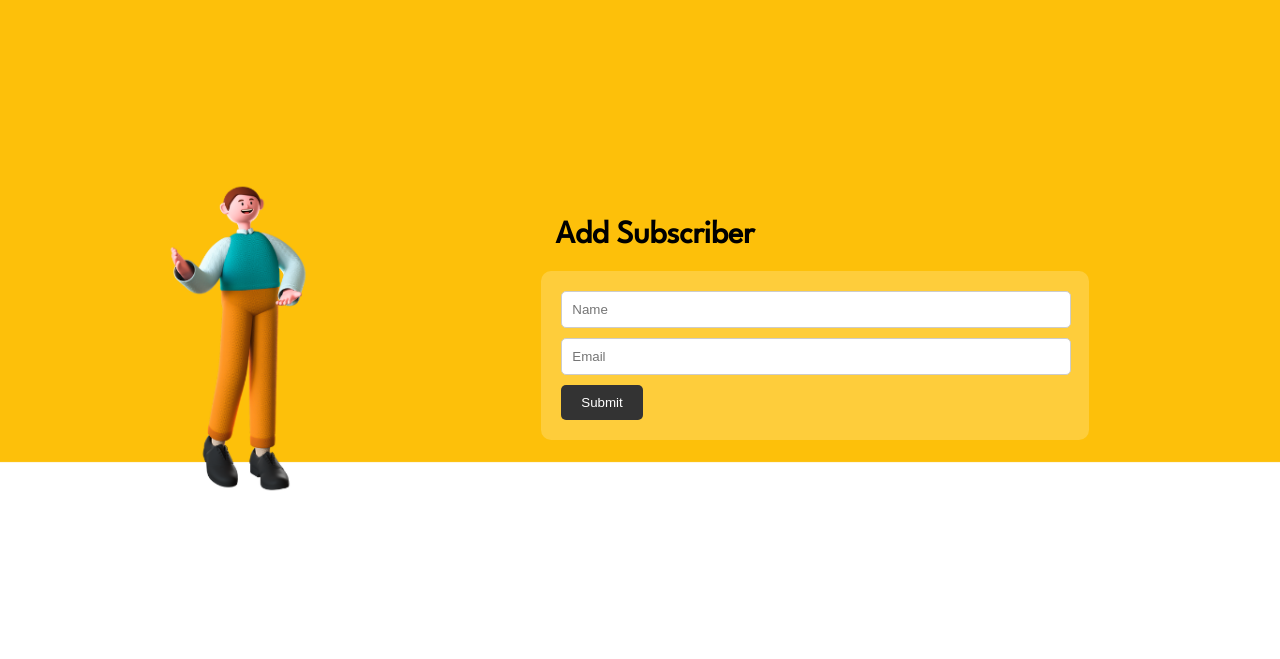
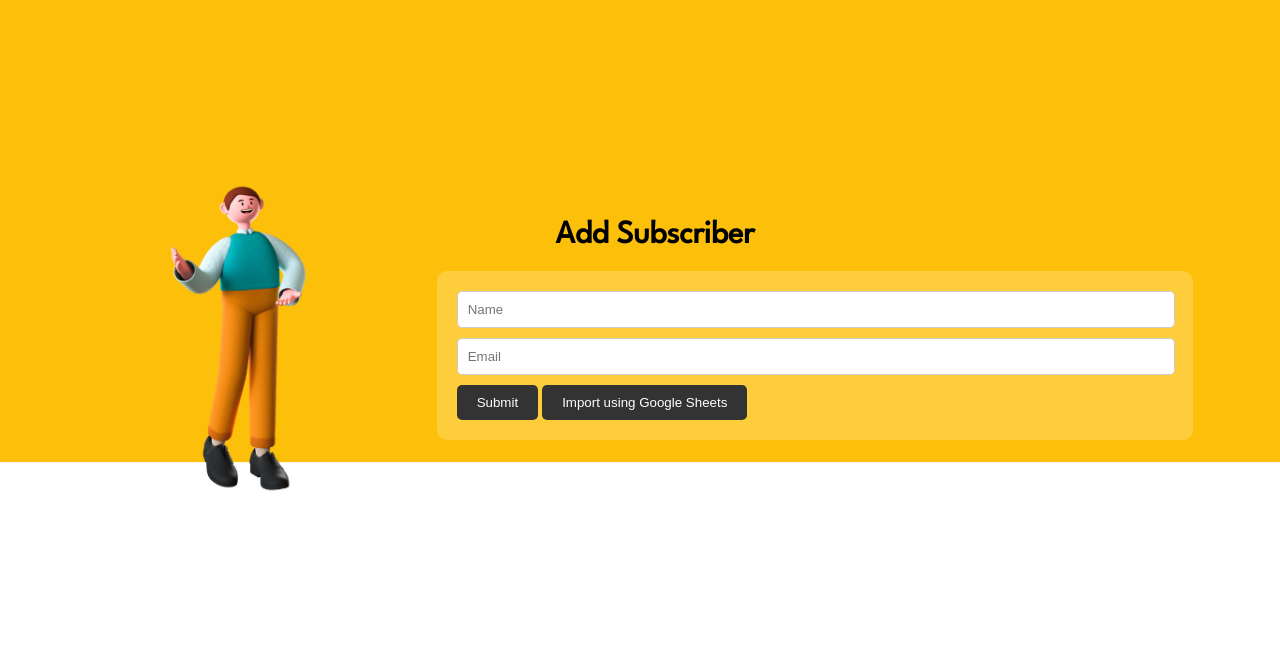
Before and after one commit to utkarsh23kushwaha/mailed-it, a Django app: template templates/add_subscribe.html in a window 1280 px wide. Shown: the top 659 px of the page. Run offline with Django 3.2, Linux system fonts and the light colour scheme; the template is opened without the code that fills it, so the values that code supplies are empty.

Commit message:
Update add_subscribe.html

```diff
--- a/templates/add_subscribe.html
+++ b/templates/add_subscribe.html
@@ -151,6 +151,8 @@
             <input type="text" id="name" name="name" placeholder="Name">
             <input type="email" id="email" name="email" placeholder="Email">
             <button type="submit" id="submitButton">Submit</button>
+            <a href="/google_sheet_support" id="importLink">
+            <button type="button" id="importButton">Import using Google Sheets</button> </a>
         </form>
 
     </div>
```
